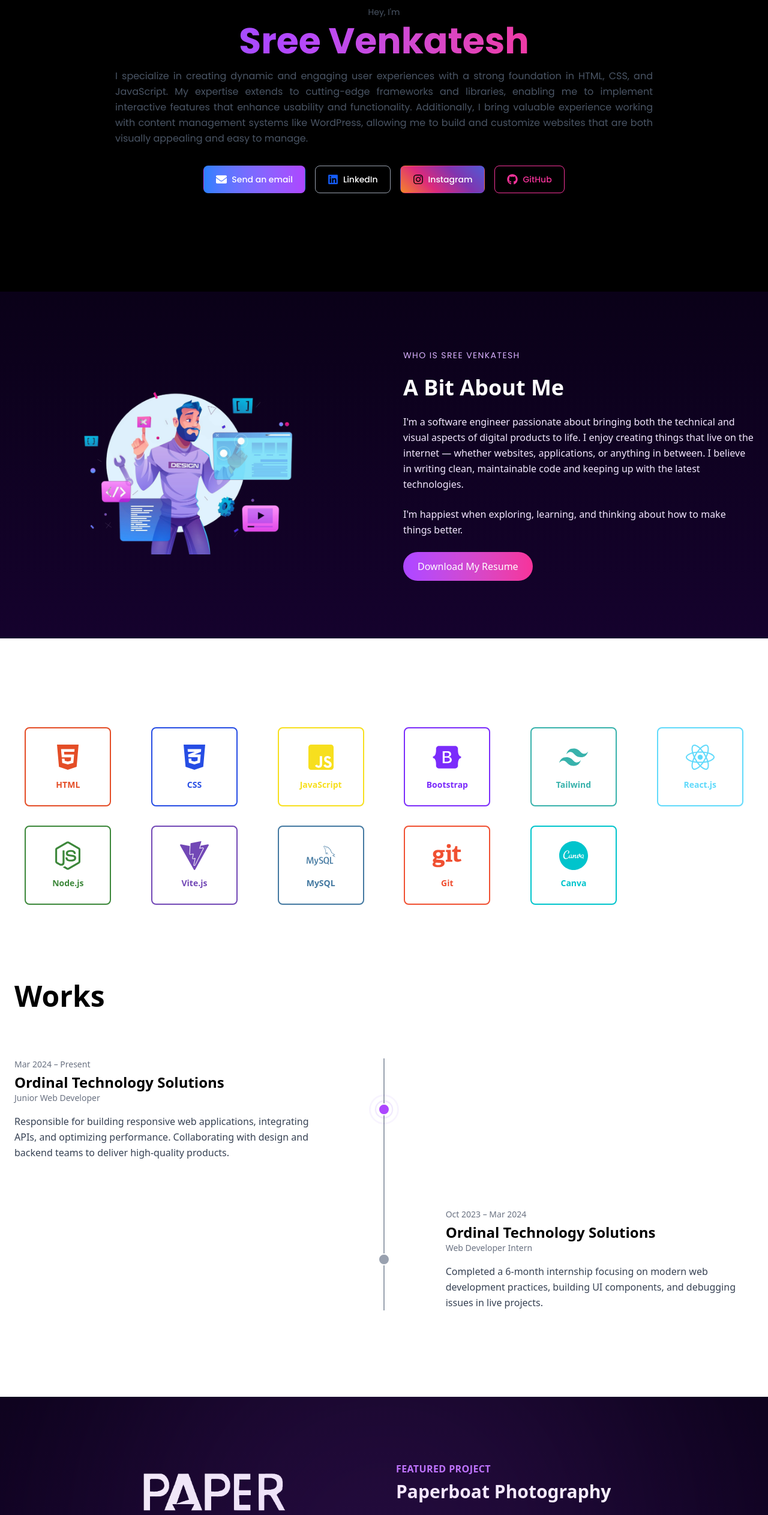
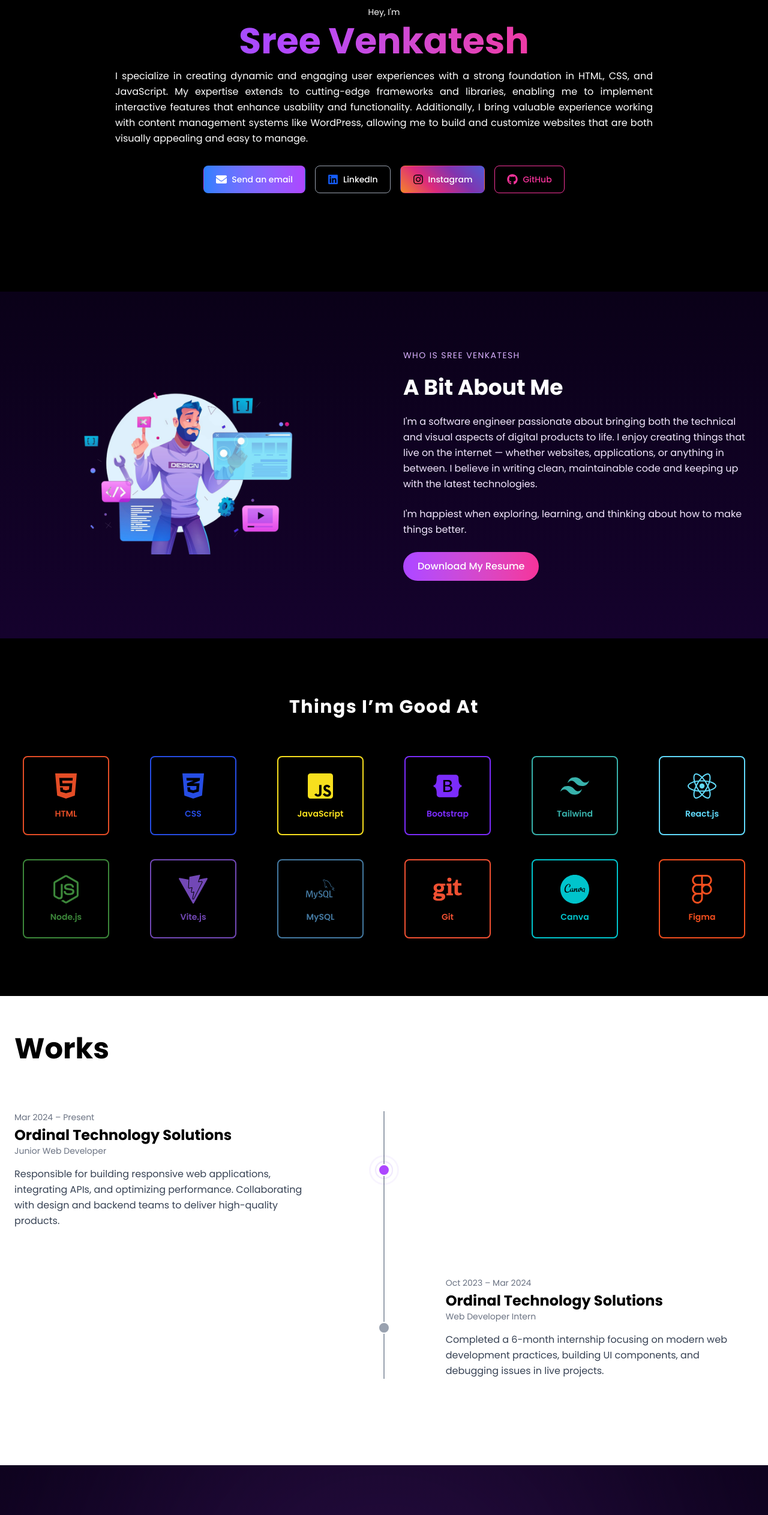
Before and after one commit to sreevenkateshr/sreevenkateshh, a React (Vite) app: page / in a window 1280 px wide. Shown: the part 234-2759 px from the top of the page at 60% size. Built offline with nearby package versions, Linux system fonts and the light colour scheme.

Commit message:
resume aand all changes

```diff
--- a/src/component/Aboutme.jsx
+++ b/src/component/Aboutme.jsx
@@ -4,7 +4,7 @@ export default function AboutMe() {
   return (
     <section
       id="about"
-      className="bg-gradient-to-b from-[#0a0118] to-[#15022d] text-white py-24"
+      className="bg-gradient-to-b from-[#0a0118] to-[#15022d] text-white py-24 font-poppins"
     >
       <div className="container mx-auto px-6 flex flex-col-reverse md:flex-row items-center gap-16">
 
@@ -19,7 +19,7 @@ export default function AboutMe() {
 
         {/* Right Side - Text */}
         <div className="flex-1 space-y-6">
-          <p className="uppercase text-sm text-purple-300 tracking-widest font-poppins">
+          <p className="uppercase text-sm text-purple-300 tracking-widest">
             Who is Sree Venkatesh
           </p>
           <h2 className="text-3xl md:text-4xl font-bold">A Bit About Me</h2>
@@ -37,7 +37,7 @@ export default function AboutMe() {
 
           {/* Download Resume Button */}
           <a
-            href="SREERESUME.pdf" // Place this file in the "public" folder
+            href="SREERESUME.pdf"
             download="SREERESUME.pdf"
             className="inline-block px-6 py-3 rounded-full bg-gradient-to-r from-purple-500 to-pink-500 text-white font-medium hover:opacity-90 transition"
           >
--- a/src/component/Hero.jsx
+++ b/src/component/Hero.jsx
@@ -7,7 +7,7 @@ export default function Hero() {
       <div className="container mx-auto max-w-4xl flex flex-col items-center text-center">
 
         {/* Intro */}
-        <p className="text-gray-600 dark:text-gray-400 text-sm mb-2 transform transition-transform duration-300 hover:-translate-x-2">
+        <p className="text-white dark:text-gray-400 text-sm mb-2 transform transition-transform duration-300 hover:-translate-x-2">
           Hey, I'm
         </p>
 
@@ -17,12 +17,12 @@ export default function Hero() {
         </h1>
 
         {/* Description */}
-        <p className="text-gray-600 dark:text-gray-400 mt-4 text-sm sm:text-base leading-relaxed text-justify">
-          I specialize in creating dynamic and engaging user experiences with a strong foundation in HTML, CSS, and JavaScript.
-          My expertise extends to cutting-edge frameworks and libraries, enabling me to implement interactive features that
-          enhance usability and functionality. Additionally, I bring valuable experience working with content management
-          systems like WordPress, allowing me to build and customize websites that are both visually appealing and easy to manage.
-        </p>
+     <p className="text-white dark:text-gray-400 mt-4 text-sm sm:text-base leading-relaxed text-justify font-poppins">
+  I specialize in creating dynamic and engaging user experiences with a strong foundation in HTML, CSS, and JavaScript.
+  My expertise extends to cutting-edge frameworks and libraries, enabling me to implement interactive features that
+  enhance usability and functionality. Additionally, I bring valuable experience working with content management
+  systems like WordPress, allowing me to build and customize websites that are both visually appealing and easy to manage.
+</p>
 
         {/* Buttons */}
         <div className="flex flex-wrap justify-center gap-4 mt-8">
--- a/src/component/Myproject.jsx
+++ b/src/component/Myproject.jsx
@@ -11,7 +11,7 @@ export default function Projects() {
         "A professional photography portfolio website showcasing high-quality work with a modern and responsive design.",
       image: pbImage,
       liveLink: "https://paperboatphotography.in",
-      githubLink: "https://github.com/yourusername/paperboat",
+      githubLink: "https://github.com/sreevenkateshr/paperboatphotography.in",
       side: "left",
     },
     {
@@ -24,16 +24,18 @@ export default function Projects() {
       githubLink: "https://github.com/sreevenkateshr/cinegram",
       side: "right",
     },
-    // You can easily add more projects here
   ];
 
   return (
-    <section id="projects" className="relative bg-gradient-to-b from-[#0a0118] to-[#15022d] py-20 text-white overflow-hidden">
+    <section
+      id="projects"
+      className="relative bg-gradient-to-b from-[#0a0118] to-[#15022d] py-14 text-white overflow-hidden font-poppins"
+    >
       <div className="container mx-auto px-6 max-w-6xl">
         {projects.map((project, index) => (
           <div
             key={index}
-            className={`grid grid-cols-1 md:grid-cols-2 gap-10 items-center mb-20 ${
+            className={`grid grid-cols-1 md:grid-cols-2 gap-8 items-center mb-14 ${
               project.side === "right" ? "md:[direction:rtl]" : ""
             }`}
           >
@@ -42,7 +44,7 @@ export default function Projects() {
               <img
                 src={project.image}
                 alt={project.title}
-                className="max-w-[280px] md:max-w-[320px] object-contain hover:scale-105 transition-transform duration-300 ease-in-out"
+                className="max-w-[260px] md:max-w-[300px] object-contain hover:scale-105 transition-transform duration-300 ease-in-out"
               />
             </div>
 
@@ -52,16 +54,16 @@ export default function Projects() {
                 project.side === "right" ? "md:[direction:ltr]" : ""
               }`}
             >
-              <p className="text-purple-400 font-semibold tracking-wide uppercase mb-2">
+              <p className="text-purple-400 font-semibold tracking-wide uppercase mb-1">
                 {project.subtitle}
               </p>
-              <h3 className="text-3xl font-bold mb-4">{project.title}</h3>
-              <p className="text-gray-300 leading-relaxed mb-6">
+              <h3 className="text-2xl md:text-3xl font-bold mb-3">{project.title}</h3>
+              <p className="text-gray-300 leading-relaxed mb-5">
                 {project.description}
               </p>
 
               {/* Buttons */}
-              <div className="flex justify-center md:justify-start items-center gap-5">
+              <div className="flex justify-center md:justify-start items-center gap-4">
                 {project.liveLink !== "#" && (
                   <a
                     href={project.liveLink}
--- a/src/component/Skills.jsx
+++ b/src/component/Skills.jsx
@@ -12,10 +12,20 @@ import {
   SiVite,
   SiMysql,
   SiCanva,
-  SiInkscape
+  SiFigma,
 } from "react-icons/si";
+import { useEffect } from "react";
 
 export default function Skills() {
+  // Apply Poppins font
+  useEffect(() => {
+    const link = document.createElement("link");
+    link.href = "https://fonts.googleapis.com/css2?family=Poppins:wght@400;600&display=swap";
+    link.rel = "stylesheet";
+    document.head.appendChild(link);
+    document.body.style.fontFamily = "'Poppins', sans-serif";
+  }, []);
+
   const skills = [
     { name: "HTML", icon: <FaHtml5 className="text-5xl text-[#E44D26]" />, border: "#E44D26" },
     { name: "CSS", icon: <FaCss3Alt className="text-5xl text-[#264DE4]" />, border: "#264DE4" },
@@ -28,24 +38,25 @@ export default function Skills() {
     { name: "MySQL", icon: <SiMysql className="text-5xl text-[#4479A1]" />, border: "#4479A1" },
     { name: "Git", icon: <FaGit className="text-5xl text-[#F05032]" />, border: "#F05032" },
     { name: "Canva", icon: <SiCanva className="text-5xl text-[#00C4CC]" />, border: "#00C4CC" },
-    // { name: "Inkscape", icon: <SiInkscape className="text-5xl text-[#00C4CC]" />, border: "#000000" },
+    { name: "Figma", icon: <SiFigma className="text-5xl text-[#F24E1E]" />, border: "#F24E1E" },
   ];
 
   return (
-    <section id="skills" className="bg-white py-16 dark:bg-black transition-colors duration-300">
+    <section id="skills" className="bg-black py-24 dark:bg-black transition-colors duration-300">
       <div className="container mx-auto px-6">
-        <h2 className="text-center mb-12">
-          <span className=" text-white py-2 px-4 rounded font-bold text-3xl tracking-wider">
-            SKILLS
+        <h2 className="text-center mb-16">
+          <span className="text-white py-4 px-6 rounded font-bold text-3xl tracking-wider">
+            Things I’m Good At
           </span>
         </h2>
-        <div className="grid grid-cols-2 sm:grid-cols-3 md:grid-cols-6 gap-8 place-items-center">
+        <div className="grid grid-cols-2 sm:grid-cols-3 md:grid-cols-6 gap-10 place-items-center">
           {skills.map((skill, index) => (
             <div
               key={index}
-              className="flex flex-col items-center gap-3 rounded-lg p-6 w-36 hover:scale-105 transition-transform bg-white dark:bg-[#111]"
+              className="flex flex-col items-center gap-3 rounded-lg p-6 w-36 hover:scale-105 transition-transform bg-black dark:bg-[#111]"
               style={{
                 border: `2px solid ${skill.border}`,
+                fontFamily: "'Poppins', sans-serif",
               }}
             >
               <div>{skill.icon}</div>
--- a/src/component/Workexpi.jsx
+++ b/src/component/Workexpi.jsx
@@ -21,7 +21,10 @@ export default function WorkExperience() {
   ];
 
   return (
-    <section id="work" className="bg-white text-black py-16">
+    <section
+      id="work"
+      className="bg-white text-black py-16 font-poppins"
+    >
       <div className="container mx-auto px-6">
         {/* Heading */}
         <h2 className="text-5xl font-bold mb-20">Works</h2>
@@ -74,7 +77,9 @@ export default function WorkExperience() {
                   {/* central dot */}
                   <div
                     className={`w-5 h-5 rounded-full z-10 border-2 ${
-                      exp.isPresent ? "bg-purple-500 border-white" : "bg-gray-400 border-white"
+                      exp.isPresent
+                        ? "bg-purple-500 border-white"
+                        : "bg-gray-400 border-white"
                     }`}
                   />
                 </div>
```
Also changed, not shown: 1 other file (tests, documents, lock files or other folders).
